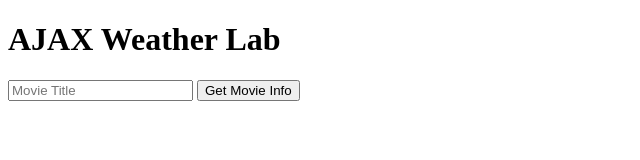
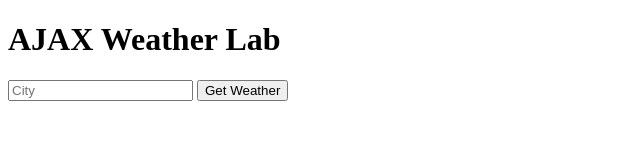
Before and after one commit to millerado/weather-app-AJAX, a plain HTML site: page index.html in a window 1280 px wide. Shown: the full height of the page, 0-640 px from the left. Drawn offline with nearby package versions, Linux system fonts and the light colour scheme.

Commit message:
changed input labels

```diff
--- a/index.html
+++ b/index.html
@@ -12,8 +12,8 @@
     <h1>AJAX Weather Lab</h1>
     <main></main>
     <form>
-      <input type="text" placeholder="Movie Title" />
-      <input type="submit" value="Get Movie Info" />
+      <input type="text" placeholder="City" />
+      <input type="submit" value="Get Weather" />
     </form>
   </body>
 </html>
```
